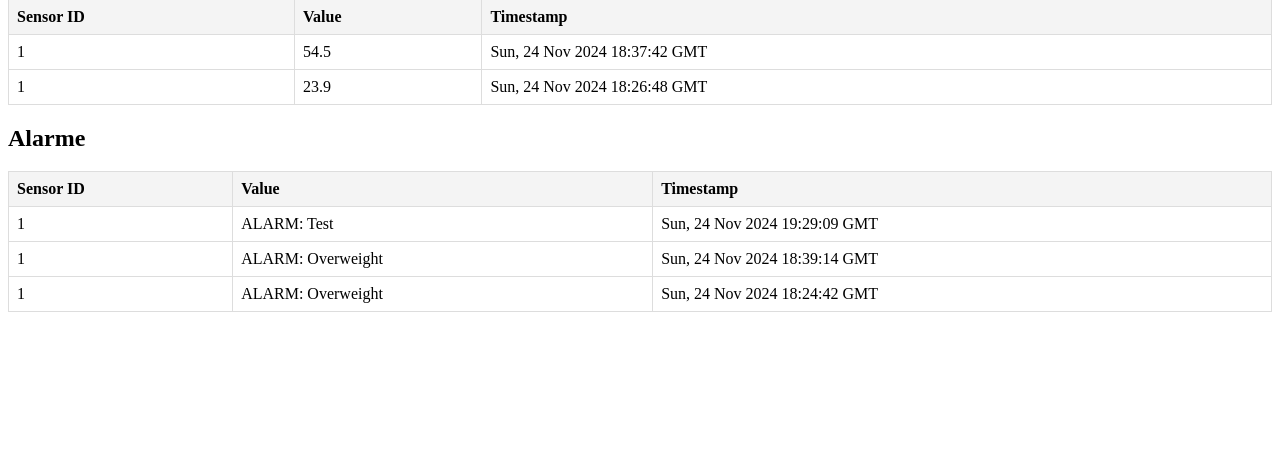
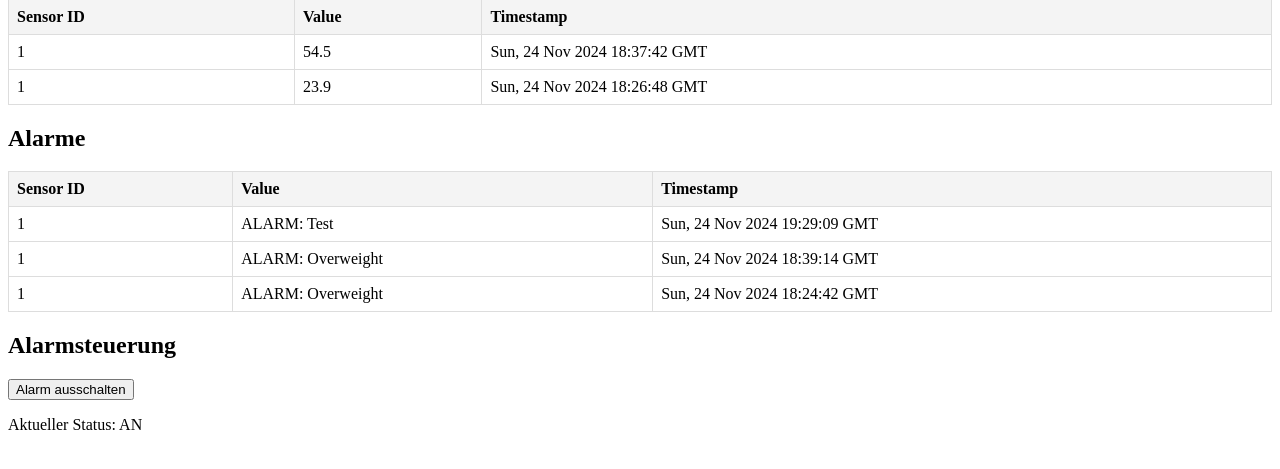
Before and after one commit to HSBI-Lerngruppe-Bres/VIOT-Project, a Flask app: page / in a window 1280 px wide. Shown: the part 216-685 px from the top of the page. Run offline with Flask 3, Linux system fonts and the light colour scheme; data comes from the database, SQL or seed files in the repository; both versions use the stored data as it was after the commit.

Commit message:
Update: disarm alarm Button eingerichtet

```diff
--- a/WebServer/app.py
+++ b/WebServer/app.py
@@ -1,6 +1,6 @@
 from flask import Flask, render_template, request, jsonify
 from flask_sqlalchemy import SQLAlchemy
-from models import db, init_db, Weights, Alarms, EmailNotification
+from models import db, init_db, Weights, Alarms, EmailNotification, AlarmStatus
 from configweb import config
 
 app = Flask(__name__)
@@ -53,6 +53,26 @@ def add_email():
         print(f"Interner Serverfehler: {e}")  # Debugging
         return jsonify({'message': f'Interner Serverfehler: {e}'}), 500
 
+@app.route('/toggle_alarm', methods=['POST'])
+def toggle_alarm():
+    try:
+        is_active = request.form.get('is_active') == 'true'  # `true` aus der Anfrage konvertieren
+        with app.app_context():
+            # Alarmstatus aktualisieren (nur einen Eintrag verwenden)
+            alarm_status = AlarmStatus.query.first()
+            if not alarm_status:
+                alarm_status = AlarmStatus(is_active=is_active)
+                db.session.add(alarm_status)
+            else:
+                alarm_status.is_active = is_active
+            db.session.commit()
+
+        return jsonify({'message': f'Alarmstatus erfolgreich auf {"AN" if is_active else "AUS"} gesetzt.'})
+    except Exception as e:
+        print(f"Fehler beim Umschalten des Alarms: {e}")
+        return jsonify({'message': f'Fehler: {e}'}), 500
+
+
 
 if __name__ == '__main__':
     app.run(host='0.0.0.0', port=5000, debug=True)
--- a/WebServer/templates/index.html
+++ b/WebServer/templates/index.html
@@ -38,6 +38,10 @@
             <th>Timestamp</th>
         </tr>
     </table>
+
+    <h2>Alarmsteuerung</h2>
+    <button id="toggleAlarm">Alarm ausschalten</button>
+    <p id="alarmStatus">Aktueller Status: AN</p>
 
 <script>
     $(document).ready(fetchData);
@@ -95,6 +99,24 @@
         }
     });
 });
+
+let alarmStatus = true;  // Standardmäßig aktiv
+
+    // Funktion zum Umschalten des Alarms
+    $('#toggleAlarm').on('click', function() {
+        alarmStatus = !alarmStatus;  // Umschalten
+        const statusText = alarmStatus ? "AN" : "AUS";
+        $('#alarmStatus').text(`Aktueller Status: ${statusText}`);
+
+        // Anfrage an den Server senden, um den Alarmstatus zu aktualisieren
+        $.post('/toggle_alarm', { is_active: alarmStatus }, function(response) {
+            alert(response.message);
+        }).fail(function(error) {
+            alert('Fehler beim Umschalten des Alarms.');
+            console.log('Fehler:', error);
+        });
+    });
+
 </script>
 </body>
 </html>
```
Also changed, not shown: WebServer/models.py (+6 -5 lines), WebServer/mqtt_clientweb.py (+16 -1 lines), WebServer/database/data.db.
